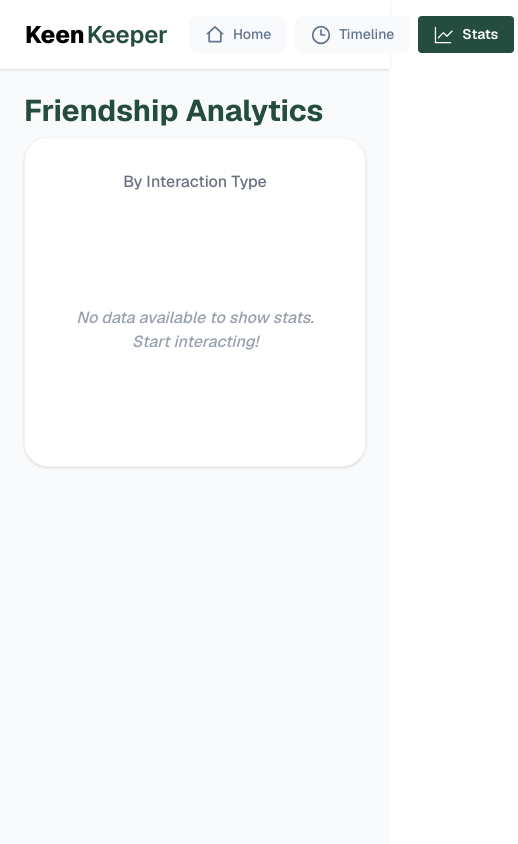
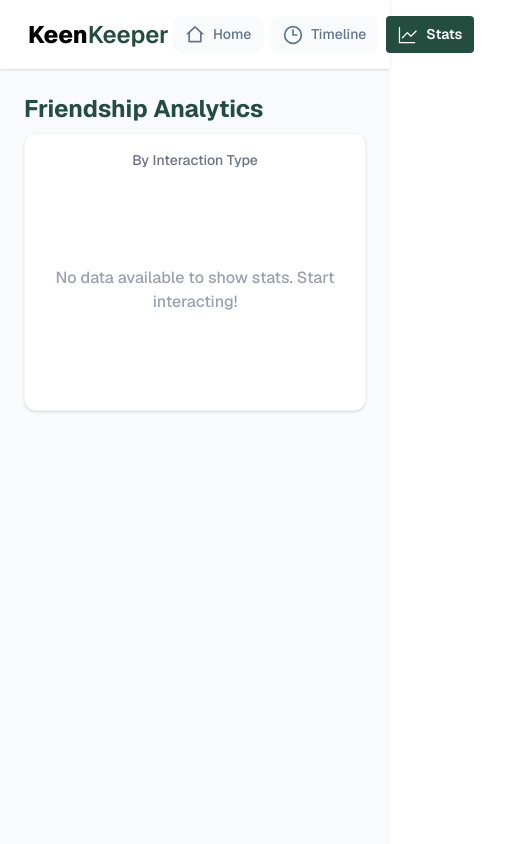
Before and after one commit to nasirmasud/B13-A7, a Next.js app: page /stats in a window 390 px wide. Shown: the top 844 px of the page, 518 px wide, since content can reach past the window. Built offline with nearby package versions, Linux system fonts and the light colour scheme.

Commit message:
Refactor component styles for improved responsiveness

```diff
--- a/src/app/components/BannerStats.jsx
+++ b/src/app/components/BannerStats.jsx
@@ -20,11 +20,11 @@ const BannerStats = () => {
   ];
 
   return (
-    <div className="grid grid-cols-2 md:grid-cols-4 gap-10 mb-12 px-6 pt-20 max-w-7xl mx-auto">
+    <div className="grid grid-cols-2 md:grid-cols-4 gap-4 md:gap-6 lg:gap-10 mb-8 md:mb-12 px-4 md:px-6 pt-10 md:pt-16 lg:pt-20 max-w-7xl mx-auto">
       {stats.map((stat, index) => (
-        <div key={index} className="bg-white p-6 rounded-2xl border border-gray-100 shadow-sm text-center">
-          <p className="text-3xl font-bold text-[#244d3f]">{stat.value}</p>
-          <p className="text-[18px] text-gray-500 font-medium">{stat.label}</p>
+        <div key={index} className="bg-white p-4 md:p-6 rounded-xl md:rounded-2xl border border-gray-100 shadow-sm text-center">
+          <p className="ext-2xl md:text-3xl font-bold text-[#244d3f]">{stat.value}</p>
+          <p className="text-sm md:text-sm lg:text-lg text-gray-500 font-medium">{stat.label}</p>
         </div>
       ))}
     </div>
--- a/src/app/components/FriendSection.jsx
+++ b/src/app/components/FriendSection.jsx
@@ -8,8 +8,8 @@ export default async function FriendsSection() {
 
 
   return (
-    <section className="py-12 px-6 max-w-7xl mx-auto">
-      <h2 className="text-3xl font-bold text-gray-900 mb-8">Your Friends</h2>
+    <section className="py-8 md:py-12 px-4 md:px-6 max-w-7xl mx-auto">
+      <h2 className="text-2xl md:text-3xl font-bold text-gray-900 mb-6 md:mb-8 text-center md:text-left">Your Friends</h2>
       <div className="grid grid-cols-1 sm:grid-cols-2 lg:grid-cols-4 gap-6">
         {friends.map((friend) => (
           <FriendCard key={friend.id} friend={friend} />
--- a/src/app/components/Hero.jsx
+++ b/src/app/components/Hero.jsx
@@ -3,17 +3,17 @@ import { HiPlus } from "react-icons/hi";
 const Hero = () => {
   return (
     <>
-      <div className="text-center pt-20 pb-8 px-4">
-        <h1 className="text-5xl md:text-5xl font-bold text-[#1e293b] mb-4 pb-4">
+      <div className="text-center pt-12 md:pt-20 pb-8 px-4">
+        <h1 className="text-3xl md:text-5xl lg:text-6xl font-bold text-[#1e293b] mb-4 pb-4 leading-tight">
           Friends to keep close in your life
         </h1>
-        <p className="text-slate-500 max-w-2xl mx-auto leading-relaxed text-[16px]">
+        <p className="text-slate-500 max-w-2xl mx-auto leading-relaxed text-sm md:text-base lg:text-lg">
           Your personal shelf of meaningful connections. Browse, tend, and nurture the
           relationships that matter most.
         </p>
       </div>
-      <div className="flex justify-center">
-        <button className="bg-[#244d3f] hover:bg-[#1a3a30] text-white px-6 py-3 rounded-sm flex items-center gap-2 font-semibold transition-all shadow-md active:scale-95">
+      <div className="flex justify-center px-4">
+        <button className="w-full sm:w-auto bg-[#244d3f] hover:bg-[#1a3a30] text-white px-8 py-3.5 md:py-3 rounded-sm flex justify-center items-center gap-2 font-semibold transition-all shadow-md active:scale-95 text-base md:text-lg">
           <HiPlus className="text-xl" />
           Add a Friend
         </button>
--- a/src/app/components/NavBar.jsx
+++ b/src/app/components/NavBar.jsx
@@ -10,15 +10,14 @@ const NavBar = () => {
   const pathName = usePathname()
   const isActive = path => pathName === path
 
-  const activeClass = "bg-[#244d3f] text-white hover:bg-[#1a3a30] px-4 py-2 rounded-sm flex items-center gap-2 font-semibold";
-  const inactiveClass = "bg-[#f8fafc] hover:bg-green-100 px-4 py-2 rounded-lg flex items-center gap-2 font-medium text-slate-500 transition-all";
-
+  const activeClass = "bg-[#244d3f] text-white hover:bg-[#1a3a30] px-3 md:px-4 py-2 rounded-sm flex items-center gap-2 font-semibold";
+  const inactiveClass = "bg-[#f8fafc] hover:bg-green-100 px-3 md:px-4 py-2 rounded-lg flex items-center gap-2 font-medium text-slate-500 transition-all";
 
   return (
-    <div className='navbar bg-base-100 shadow-sm container mx-auto'>
+    <div className='navbar bg-base-100 shadow-sm container mx-auto px-5'>
       <div className='flex-1'>
-        <Link href="/" className='btn btn-ghost text-black font-extrabold text-2xl'>
-          Keen<span className="text-[#244d3f] font-semibold -ml-1">Keeper</span>
+        <Link href="/" className='text-black font-extrabold text-2xl pl-2'>
+          Keen<span className="text-[#244d3f] font-semibold -1">Keeper</span>
         </Link>
       </div>
       <div className='flex-none'>
--- a/src/app/stats/page.jsx
+++ b/src/app/stats/page.jsx
@@ -28,17 +28,17 @@ const StatsPage = () => {
 
   return (
     <main className="max-w-4xl mx-auto p-6 md:p-12 min-h-screen">
-      <h1 className="text-3xl font-bold text-[#244d3f] mb-2">Friendship Analytics</h1>
-      <div className="bg-white p-8 rounded-3xl border border-gray-100 shadow-sm text-center">
-        <p className="text-gray-500 mb-8 font-medium">By Interaction Type</p>
+      <h1 className="text-2xl md:text-3xl font-bold text-[#244d3f] mb-2">Friendship Analytics</h1>
+      <div className="bg-white p-4 md:p-8 rounded-xl border border-gray-100 shadow-sm text-center">
+        <p className="text-sm md:text-base text-gray-500 mb-4 md:mb-8 font-medium">By Interaction Type</p>
 
         {interactions.length === 0 ? (
-          <div className="py-20 text-gray-400 italic font-medium">
+          <div className="py-20 text-gray-400 font-medium">
             No data available to show stats. Start interacting!
           </div>
         ) : (
-          <div className="flex flex-col items-center justify-center">
-            <div className="w-full h-[400px] md:h-[450px]">
+          <div className="flex flex-col items-center justify-center w-full">
+            <div className="w-full h-75 md:h-100 lg:h-112.5 min-h-75">
               <ResponsiveContainer width="100%" height="100%">
                 <PieChart margin={{ top: 0, right: 0, bottom: 80, left: 0 }}>
                   <Pie
@@ -64,13 +64,13 @@ const StatsPage = () => {
                   <Legend
                     verticalAlign="bottom"
                     align="center"
-                    iconType="square"
-                    iconSize={14}
+                    iconType="circle"
+                    iconSize={10}
                     wrapperStyle={{
                       bottom: -10
                     }}
                     formatter={(value) => (
-                      <span className="text-[16px] font-bold text-gray-600 px-2">{value}</span>
+                      <span className="text-sm font-bold text-gray-600">{value}</span>
                     )}
                   />
                 </PieChart>
--- a/src/app/timeline/page.jsx
+++ b/src/app/timeline/page.jsx
@@ -34,7 +34,7 @@ const TimelinePage = () => {
   if (!hasMounted) {
     return (
       <main className="max-w-4xl mx-auto p-6 md:p-12 min-h-screen bg-[#f8fafc]">
-        <h1 className="text-4xl font-bold text-[#1e293b] mb-8">Timeline</h1>
+        <h1 className="text-2xl md:text-4xl font-bold text-[#1e293b] mb-6 md:mb-8">Timeline</h1>
         <div className="animate-pulse space-y-4">
           <div className="h-20 bg-gray-200 rounded-xl w-full"></div>
           <div className="h-20 bg-gray-200 rounded-xl w-full"></div>
@@ -44,11 +44,11 @@ const TimelinePage = () => {
   }
 
   return (
-    <main className="max-w-4xl mx-auto p-6 md:p-12 min-h-screen bg-[#f8fafc]">
-      <h1 className="text-4xl font-bold text-[#1e293b] mb-8">Timeline</h1>
+    <main className="max-w-4xl mx-auto p-4 md:p-12 min-h-screen bg-[#f8fafc]">
+      <h1 className="text-2xl md:text-4xl font-bold text-[#1e293b] mb-6 md:mb-8">Timeline</h1>
 
-      <div className="mb-6 flex items-center gap-3">
-        <label className="text-sm font-semibold text-gray-500 uppercase tracking-wider">Filter by:</label>
+      <div className="mb-6 flex flex-col sm:flex-row sm:items-center gap-2 sm:gap-3">
+        <label className="text-[12px] md:text-sm font-semibold text-gray-500 uppercase tracking-wider">Filter by:</label>
         <select
           value={filter}
           onChange={(e) => setFilter(e.target.value)}
```
